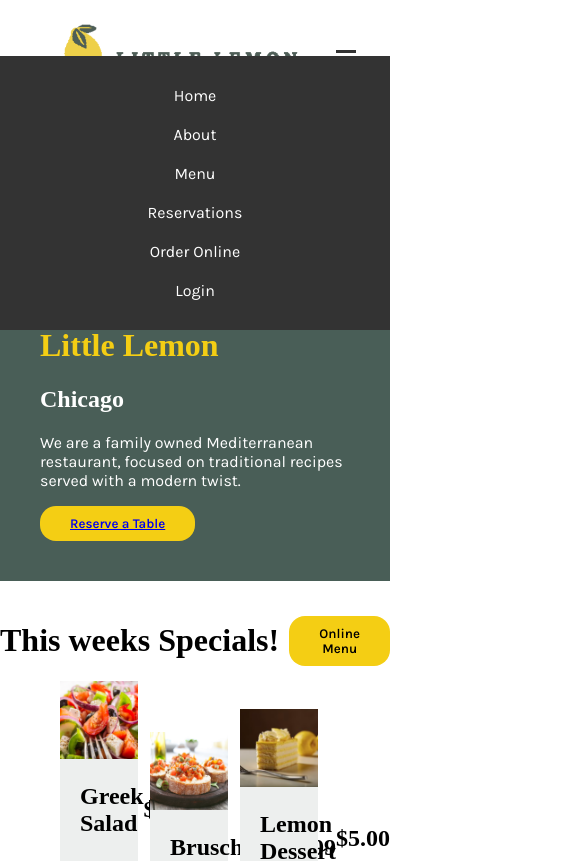
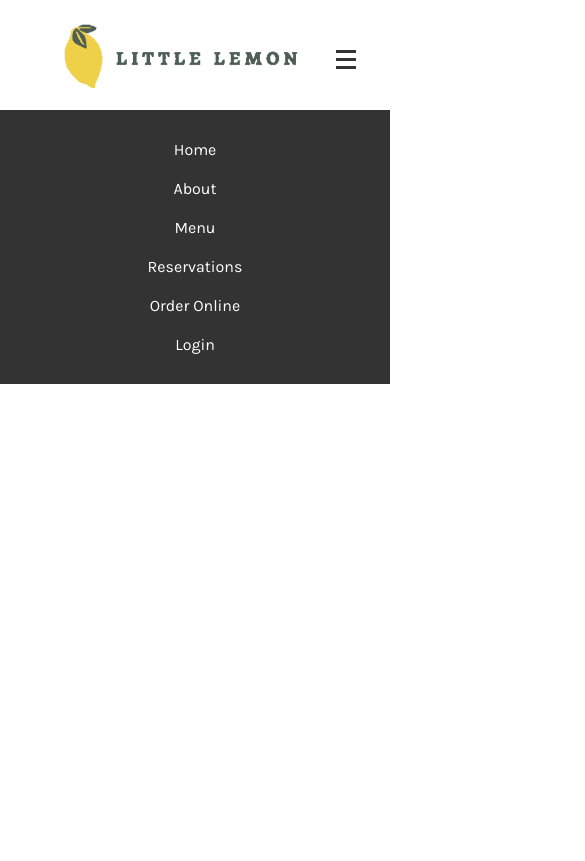
Before and after one commit to sjetalpuria/ReactJS-Little-Lemon-Capstone, a React (Create React App) app: page /booking in a window 390 px wide. Shown: the top 861 px of the page, 585 px wide, since content can reach past the window. Built offline with nearby package versions, Linux system fonts and the light colour scheme; a web font is replaced by a local one.

Commit message:
Booking completed: getting error in Date and Time fields

```diff
--- a/public/index.html
+++ b/public/index.html
@@ -29,7 +29,7 @@
       work correctly both with client-side routing and a non-root public URL.
       Learn how to configure a non-root public URL by running `npm run build`.
     -->
-    <title>React App</title>
+    <title>Little Lemon-Table Booking</title>
   </head>
   <body>
     <noscript>You need to enable JavaScript to run this app.</noscript>
--- a/src/App.css
+++ b/src/App.css
@@ -18,19 +18,11 @@
   padding: 10px 30px 10px 30px;
   border: none;
 }
-.App {
-  text-align: left;
-}
+
 
 .App-logo {
   height: 40vmin;
   pointer-events: none;
-}
-
-@media (prefers-reduced-motion: no-preference) {
-  .App-logo {
-    animation: App-logo-spin infinite 20s linear;
-  }
 }
 
 .App-header {
@@ -61,15 +53,15 @@
   cursor:pointer;
 }
 /* Nav */
+nav{
+  z-index: 10001;
+}
 .navContainer
 {
   display: flex;
   align-items: center;
   justify-content: space-evenly;
 }
-
-
-
 
 .imgFlex
 {
@@ -84,20 +76,17 @@
 }
 .navList.visible
 {
-    flex-direction: column;
-    position: absolute;
-    top: 40px;
-    right: 0;
-    width: 100%;
-    background-color: #495E57;
-    display: flex;
-    flex-direction: column;
-    align-items: center;
-    transition: all 0.3s ease-in-out;
-  }
+  display: flex;
+  flex-direction: row;
+  align-items: center;
+  justify-content: end;
+  width: 80%;
+  background-color: #fff;
+  transition: all 0.3s ease-in-out;
+  margin:10px;
+}
 .navList li
 {
-
   margin: 10px;
 }
 .navList li a
@@ -216,7 +205,11 @@
   {
    z-index:1000;
    background-color: #333;
+   width:100%;
    display: flex;
+   flex-direction: column;
+   top: 100px;
+   position: absolute;
    padding: 20px 0;
   }
   .navContainer{
--- a/src/App.js
+++ b/src/App.js
@@ -1,7 +1,6 @@
 import './App.css';
 import Nav from './Nav'
 import Main from './Main'
-
 
 function App() {
   return (
--- a/src/BookingForm.js
+++ b/src/BookingForm.js
@@ -1,31 +1,48 @@
-import React, { Component} from 'react';
+import React, { useState} from 'react';
 
-class BookingForm extends Component {
-    render(){
+const BookingForm = (props) => {
+    const [date,setDate] = useState("");
+    const [time,setTime] = useState("");
+    const [guests,setGuests] = useState("");
+    const [occassion,setOccassion] = useState("");
+
+    const handleSubmit = (e) =>
+    {
+        e.preventDefault();
+        props.SubmitForm(e); //
+    }
+    const handleChange = (e) => {
+        setDate(e);
+        props.dispatch(e); //
+    }
         return (
             // <form style="display: grid; max-width: 200px; gap: 20px">
-            <form>
-            <label for="res-date">Choose date</label>
-            <input type="date" id="res-date"/>
-            <label for="res-time">Choose time</label>
-            <select id="res-time ">
-               <option>17:00</option>
-               <option>18:00</option>
-               <option>19:00</option>
-               <option>20:00</option>
-               <option>21:00</option>
-               <option>22:00</option>
+            <form onSubmit={handleSubmit}>
+            <label htmlFor="res-date">Choose date</label>
+            <input type="date" id="res-date" value={date} onChange={(e)=>setTime(e.target.value)} required/>
+
+            <label htmlFor="res-time">Choose time</label>
+            <select id="res-time " value={time} onChange={(e)=> handleChange(e.target.value)}>
+               <option value="">Select a Time</option>
+               {
+                props.availableTime.availableTime.map(availableTime =>{
+                    return<option key={availableTime}>{availableTime}</option>
+                })
+               }
+
             </select>
-            <label for="guests">Number of guests</label>
-            <input type="number" placeholder="1" min="1" max="10" id="guests"/>
+
+            <label htmlFor="guests">Number of guests</label>
+            <input type="number" placeholder="1" min="1" max="10" id="guests" value={guests} onChange={(e)=>setGuests(e.target.value)}/>
+
             <label for="occasion">Occasion</label>
-            <select id="occasion">
+            <select id="occasion" key={occassion} value={occassion} onChange={e => setOccassion(e.target.value)}>
                <option>Birthday</option>
                <option>Anniversary</option>
             </select>
+
             <input type="submit" value="Make Your reservation"/>
          </form>
         );
     }
-}
 export default BookingForm;
--- a/src/BookingPage.js
+++ b/src/BookingPage.js
@@ -1,14 +1,10 @@
-import React, { Component} from 'react';
-import BookingForm from './BookingForm.js';
+import React from 'react';
+import BookingForm from './BookingForm';
 
-class BookingPage extends Component {
-    render(){
-        return (
-           <div>
-            <h1>Booking page</h1>
-            <BookingForm/>
-           </div>
-        );
-    }
-}
+const BookingPage = (props) => {
+    return (
+         <BookingForm availableTime={props.availableTime} dispatch={props.dispatch} SubmitForm={props.SubmitForm} />
+     );
+};
+
 export default BookingPage;
--- a/src/Header.js
+++ b/src/Header.js
@@ -1,4 +1,4 @@
-import React, { Component } from 'react';
+import React from 'react';
 import { Link } from "react-router-dom";
 import headerImage from './assets/restauranfood.jpg'
 import card1 from './assets/greek_salad.png';
@@ -6,34 +6,23 @@
 import card3 from './assets/lemon.png';
 
 
-class Header extends Component {
-    render(){
+const Header =() => {
      return (
       <div>
           <div className='headerContainer'>
             <div className='headerContent'>
-             <h1>
-                Little Lemon
-             </h1>
-             <h2>
-                Chicago
-             </h2>
-             <p>
-             We are a family owned
-             Mediterranean restaurant, focused on traditional
-             recipes served with a modern twist.
-             </p>
+             <h1>Little Lemon</h1>
 
+             <h2>Chicago</h2>
 
-             <button>
-             <Link to="/booking">Reserve a Table</Link>
-             </button>
+             <p>We are a family owned Mediterranean restaurant, focused on traditional
+                recipes served with a modern twist. </p>
 
-
+             <button><Link to="/booking">Reserve a Table</Link></button>
             </div>
 
             <div>
-                <img className="headerImage"src={headerImage}/>
+                <img className="headerImage" src={headerImage} alt="Banner"/>
             </div>
 
           </div>
@@ -138,6 +127,6 @@
       </div>
         )
     }
-}
+
 
 export default Header;
--- a/src/Main.js
+++ b/src/Main.js
@@ -1,28 +1,84 @@
-import React, { Component } from 'react';
+import React, {useReducer } from 'react';
 import Header from './Header.js';
-import Footer from './Footer.js';
+import confirmBooking from './confirmBooking';
 import BookingPage from './BookingPage'
-import {Route, Routes} from 'react-router-dom';
+import {Route, Routes, useNavigate} from 'react-router-dom';
 
-class Main extends Component {
-    render(){
+const Main = () => {
+    //
+    const seedRandom = function (seed)
+    {
+        var m = 2**35 - 31;
+        var a = 185852;
+        var s = seed % m;
+
+        return function()
+        {
+            return (s=s*a % m)/m;
+        }
+    }
+    const fetchAPI = function (date)
+    {
+        let result = [];
+        let random = seedRandom(date.getDate());
+        for(let i=17; i<=23;i++)
+        {
+            if(random()<0.5)
+            {
+                result.push(i+":00");
+            }
+
+            if(random() > 0.5)
+            {
+                result.push(i+":30");
+            }
+        }
+        return result;
+    }
+    const submitAPI = function(formData)
+    {
+        return true;
+    }
+    const originalState = {availableTime: fetchAPI (new Date())};
+    const[state,dispatch] = useReducer(updatedTime, originalState);
+
+    function updatedTime(state,date)
+    {
+        return {availableTIme:fetchAPI(new Date())}
+    }
+
+    const navigate = useNavigate()
+     function SubmitForm(formData)
+     {
+        if (submitAPI(formData))
+        {
+            navigate("/confirmed")
+        }
+     }
+     //
         return (
           <div>
                 <Routes>
-                <Route path="/">Home</Route>
+                <Route path="/" element={<Header/>}></Route>
+               {/*
                 <Route>About</Route>
                 <Route>Menu</Route>
                 <Route>Reservations</Route>
                 <Route>Order</Route>
-                <Route>Login</Route>
-                <Route path='/booking' element={<BookingPage/>}/>
+                <Route>Login</Route>*/
+               }
+                <Route path='/booking' element={<BookingPage
+                                                availableTime={state}
+                                                dispatch={dispatch}
+                                                submitForm={SubmitForm}/>}/>
+
+                <Route path ="/confirmed" element={<confirmBooking/>}></Route>
                </Routes>
-           <Header/>
-           <Footer/>
+
           </div>
 
         )
     }
-}
+
 
 export default Main;
--- a/src/Nav.js
+++ b/src/Nav.js
@@ -1,21 +1,16 @@
-import React, { Component, useState} from 'react';
+import React, {useState} from 'react';
 import { Link } from "react-router-dom";
 import logoLittle from './assets/Little_lemon_logo.png';
-const Nav =() => {
-  {
+const Nav = () => {
     const [mobMenu,setmobMenu] = useState("false");
 
-    const switchMenu = () =>{
+    const switchMenu = () => {
       setmobMenu(!mobMenu);
     }
-
-
-
      return (
-         <nav>
-            <div className={`navContainer ${mobMenu ? "open" : ""}`}>
-            <a href='/'>
-              <img className="imgFlex" src={logoLittle}/>
+         <nav className={`navContainer ${mobMenu ? "open" : ""}`}>
+            <a href='/' >
+              <img className="imgFlex" src={logoLittle} alt="App Logo"/>
             </a>
           {/* Mobile Nav */}
           <div className='menuIcon' onClick={switchMenu}>
@@ -39,11 +34,9 @@
 
                 <li> <Link to="/" >  Login </Link> </li>
               </ul>
-           </div>
 
          </nav>
         );
-    }
 }
 
 export default Nav;
--- /dev/null
+++ b/src/confirmBooking.js
@@ -0,0 +1,10 @@
+import React from 'react'
+const confirmBooking = () => {
+    return (
+      <div className='bookingConfirmed'>
+        <h1>Your Booking is <span> Confirmed </span></h1>
+      </div>
+    )
+  }
+
+export default confirmBooking;
```
Lines whose indentation alone changed are shown as unchanged.
